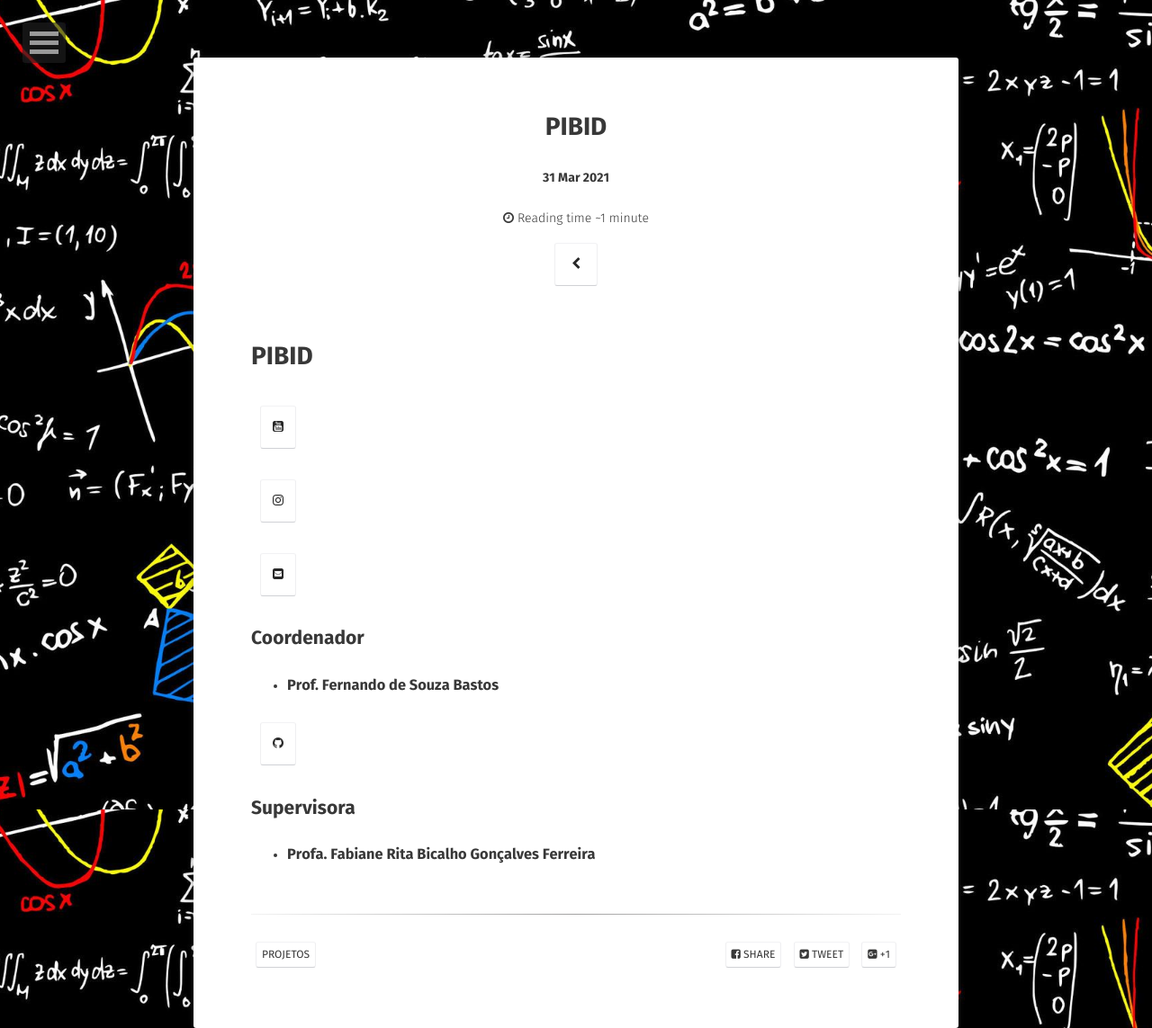
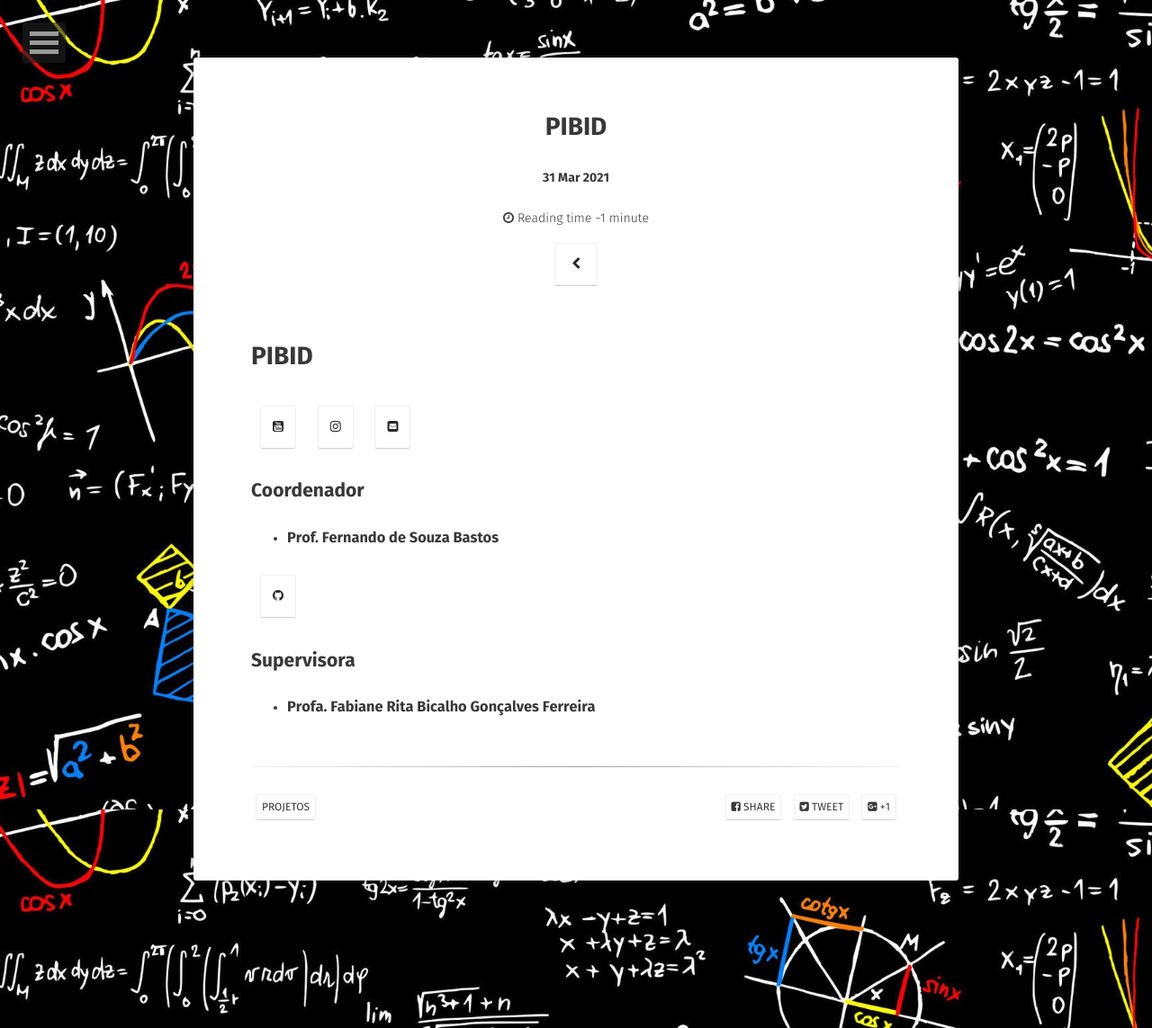
Before and after one commit to julialmartins/julialmartins.github.io, a Jekyll site: the page built from _posts/2021-03-31-pibid.md, in a window 1280 px wide. Shown: the whole page at 90% size. Built offline with Jekyll 4.4.1, drawn with Linux system fonts in a browser that asks for light colours; some web fonts are replaced.

Commit message:
alteracoes

```diff
--- a/_posts/2021-03-31-pibid.md
+++ b/_posts/2021-03-31-pibid.md
@@ -10,6 +10,7 @@ tag:
 
 # PIBID
 
+<div style = "display: inline-block;">
   <a class="social-btn" href = "https://www.youtube.com/channel/UC0-TwS7tf7JhWsy28sE50Gw"
   target="_blank" rel="noopener noreferrer">
   <i class="fa fa-fw fa-youtube-square"></i>
@@ -24,13 +25,17 @@ tag:
    rel="noopener noreferrer">
    <i class="fa fa-fw fa-envelope-square"></i>
    </a>
+</div>
 
 
 ## Coordenador
 
 * ### Prof. Fernando de Souza Bastos
 
-{% if site.github-url %}<a class="social-btn" href="https://fsbmat-ufv.github.io// }}" target="_blank" rel="noopener noreferrer"><i class="fa fa-fw fa-github"></i></a>{% endif %}
+<a class="social-btn" href="https://fsbmat-ufv.github.io/" target="_blank"
+rel="noopener noreferrer">
+<i class="fa fa-fw fa-github"></i>
+</a>
 
 ## Supervisora
 
```
